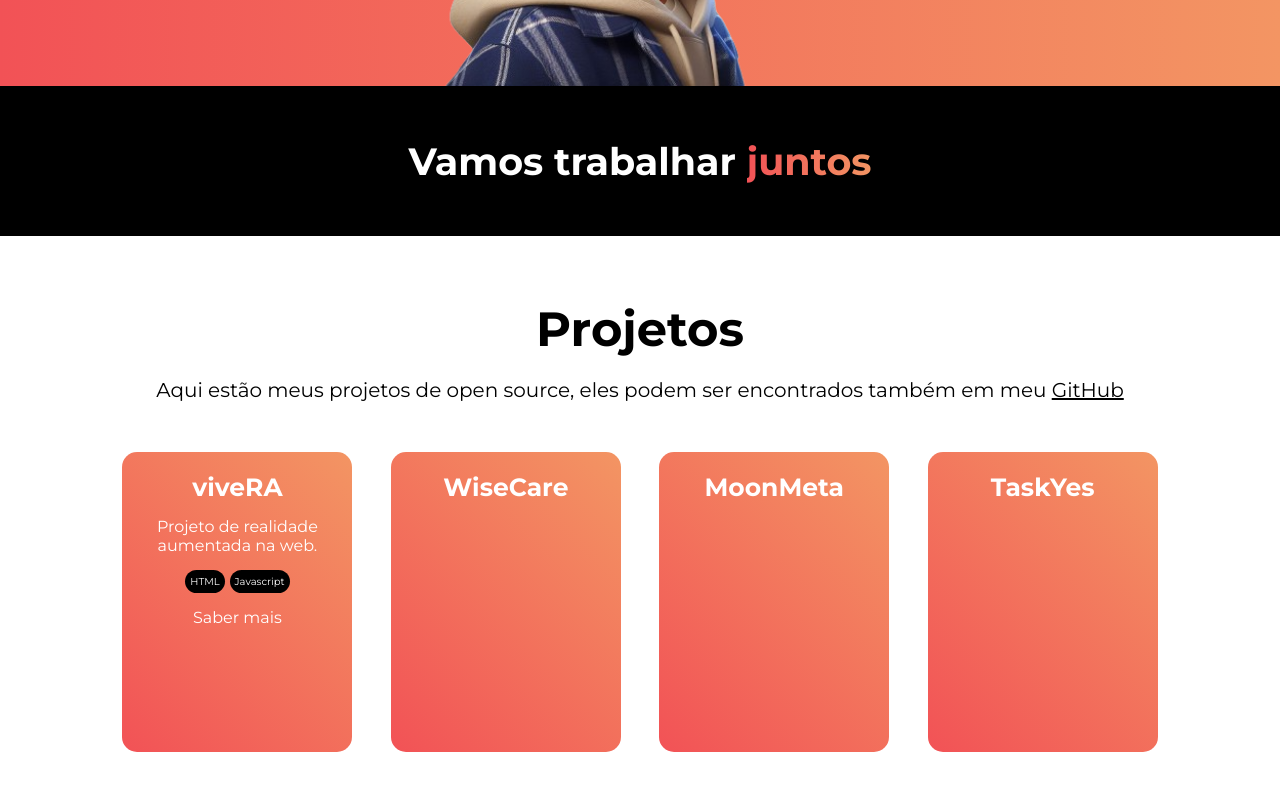
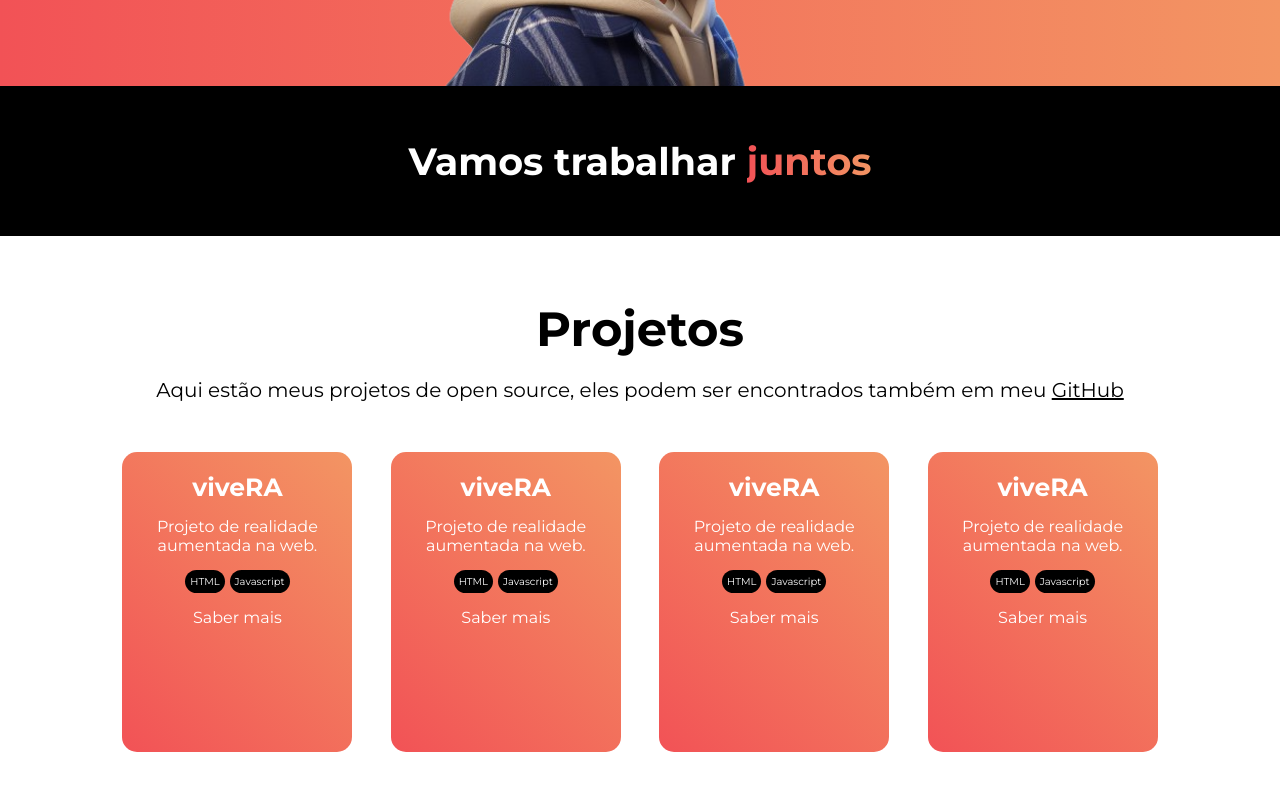
Before and after one commit to Lukareliz/portfolio-lucca, a React (Vite) app: page / in a window 1280 px wide. Shown: the part 714-1504 px from the top of the page. Built offline with nearby package versions, Linux system fonts and the light colour scheme.

Commit message:
fix: new tilt effect

```diff
--- a/package.json
+++ b/package.json
@@ -14,7 +14,7 @@
     "react-dom": "^18.2.0",
     "react-icons": "^4.12.0",
     "react-router-dom": "^6.21.1",
-    "vanilla-tilt": "^1.8.1"
+    "react-tilt": "^1.0.2"
   },
   "devDependencies": {
     "@types/react": "^18.2.43",
--- a/src/App.css
+++ b/src/App.css
@@ -3,6 +3,7 @@
     height: 100vh;
     background: rgb(242, 82, 86);
     background: linear-gradient(90deg, rgba(242, 82, 86, 1) 0%, rgba(243, 149, 99, 1) 100%);
+    width: 100%;
 }
 
 .title-container h1 {
@@ -67,6 +68,7 @@
     height: 150px;
     background-color: black;
     color: white;
+    width: 100%;
 
     display: flex;
     justify-content: center;
@@ -89,6 +91,7 @@
 /*INICIO - SESSÃO DE PROJETOS*/
 .project-section {
     height: 100vh;
+    width: 100%;
 }
 
 .section-title {
--- a/src/pages/Inicio.jsx
+++ b/src/pages/Inicio.jsx
@@ -1,16 +1,20 @@
 import React from 'react'
 import { Link } from 'react-router-dom'
 import { IoIosArrowDown } from "react-icons/io";
-import VanillaTilt from 'vanilla-tilt';
-
+import { Tilt } from 'react-tilt';
 
 const Inicio = () => {
-    VanillaTilt.init(document.querySelectorAll(".card"), {
-		max: 25,
-		speed: 400,
-        glare: true,
-        'max-glare': 0.5
-	});
+    const defaultOptions = {
+        reverse: false,
+        max: 35,
+        perspective: 1000,
+        scale: 1.1,
+        speed: 1000,
+        transition: true,
+        axis: null,
+        reset: true,
+        easing: "cubic-bezier(.03,.98,.52,.99)",
+    }
     return (
         <main>
             <section className='title-container'>
@@ -27,24 +31,42 @@ const Inicio = () => {
                     <p>Aqui estão meus projetos de open source, eles podem ser encontrados também em meu <a href="https://github.com/Lukareliz" target='_blank'>GitHub</a></p>
                 </div>
                 <div className='project-cards'>
-                    <div className='card'>
+                    <Tilt options={defaultOptions} className='card'>
                         <h4>viveRA</h4>
                         <p>Projeto de realidade aumentada na web.</p>
                         <div className='flags-container'>
                             <span className='flags'>HTML</span>
                             <span className='flags'>Javascript</span>
                         </div>
-                        <Link>Saber mais</Link>
-                    </div>
-                    <div className='card'>
-                        <h4>WiseCare</h4>
-                    </div>
-                    <div className='card'>
-                        <h4>MoonMeta</h4>
-                    </div>
-                    <div className='card'>
-                        <h4>TaskYes</h4>
-                    </div>
+                        <Link to="/projetos">Saber mais</Link>
+                    </Tilt>
+                    <Tilt options={defaultOptions} className='card'>
+                        <h4>viveRA</h4>
+                        <p>Projeto de realidade aumentada na web.</p>
+                        <div className='flags-container'>
+                            <span className='flags'>HTML</span>
+                            <span className='flags'>Javascript</span>
+                        </div>
+                        <Link to="/projetos">Saber mais</Link>
+                    </Tilt>
+                    <Tilt options={defaultOptions} className='card'>
+                        <h4>viveRA</h4>
+                        <p>Projeto de realidade aumentada na web.</p>
+                        <div className='flags-container'>
+                            <span className='flags'>HTML</span>
+                            <span className='flags'>Javascript</span>
+                        </div>
+                        <Link to="/projetos">Saber mais</Link>
+                    </Tilt>
+                    <Tilt options={defaultOptions} className='card'>
+                        <h4>viveRA</h4>
+                        <p>Projeto de realidade aumentada na web.</p>
+                        <div className='flags-container'>
+                            <span className='flags'>HTML</span>
+                            <span className='flags'>Javascript</span>
+                        </div>
+                        <Link to="/projetos">Saber mais</Link>
+                    </Tilt>
                 </div>
             </section>
         </main>
```
Also changed, not shown: 1 other file (tests, documents, lock files or other folders).
